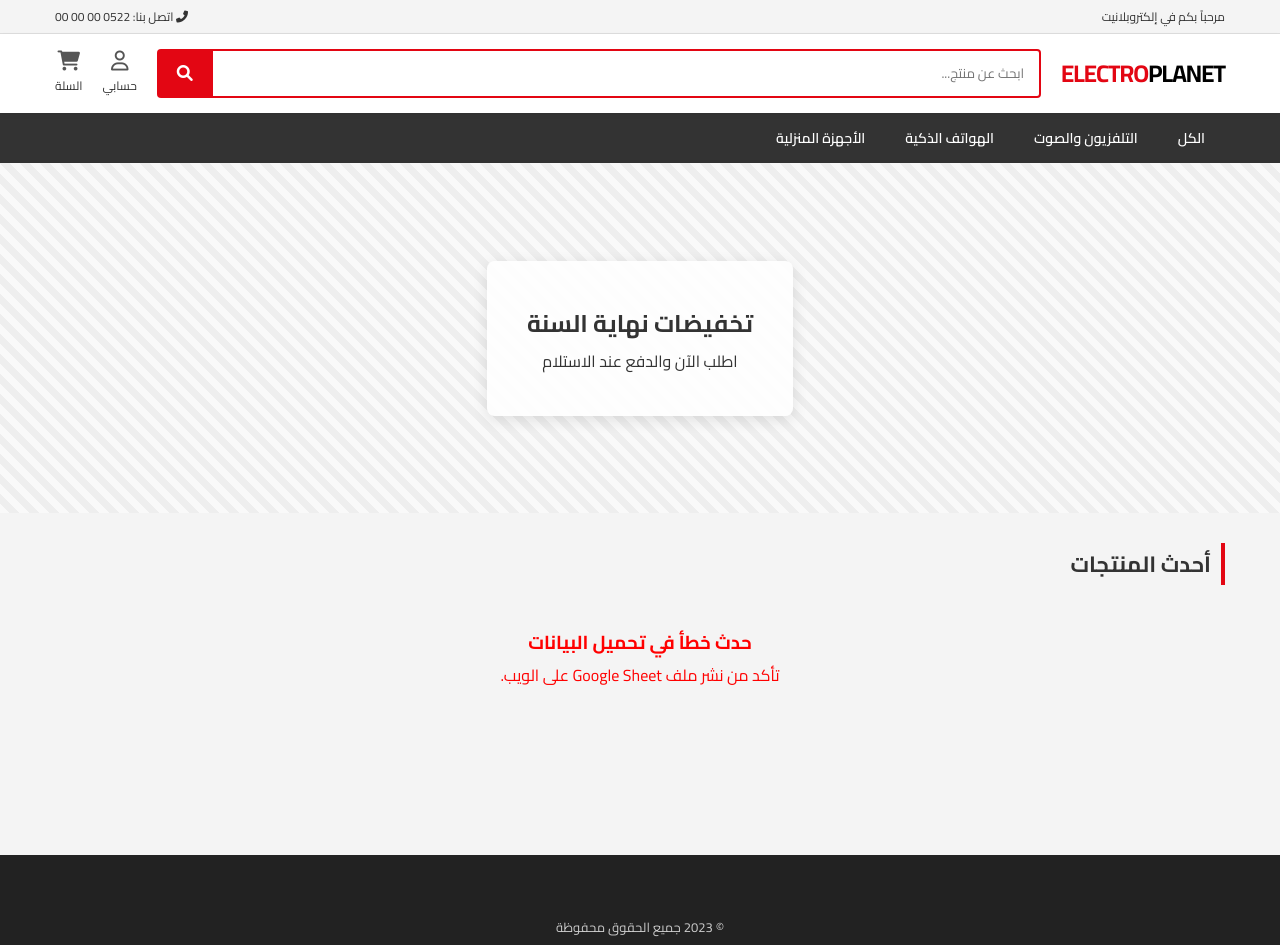
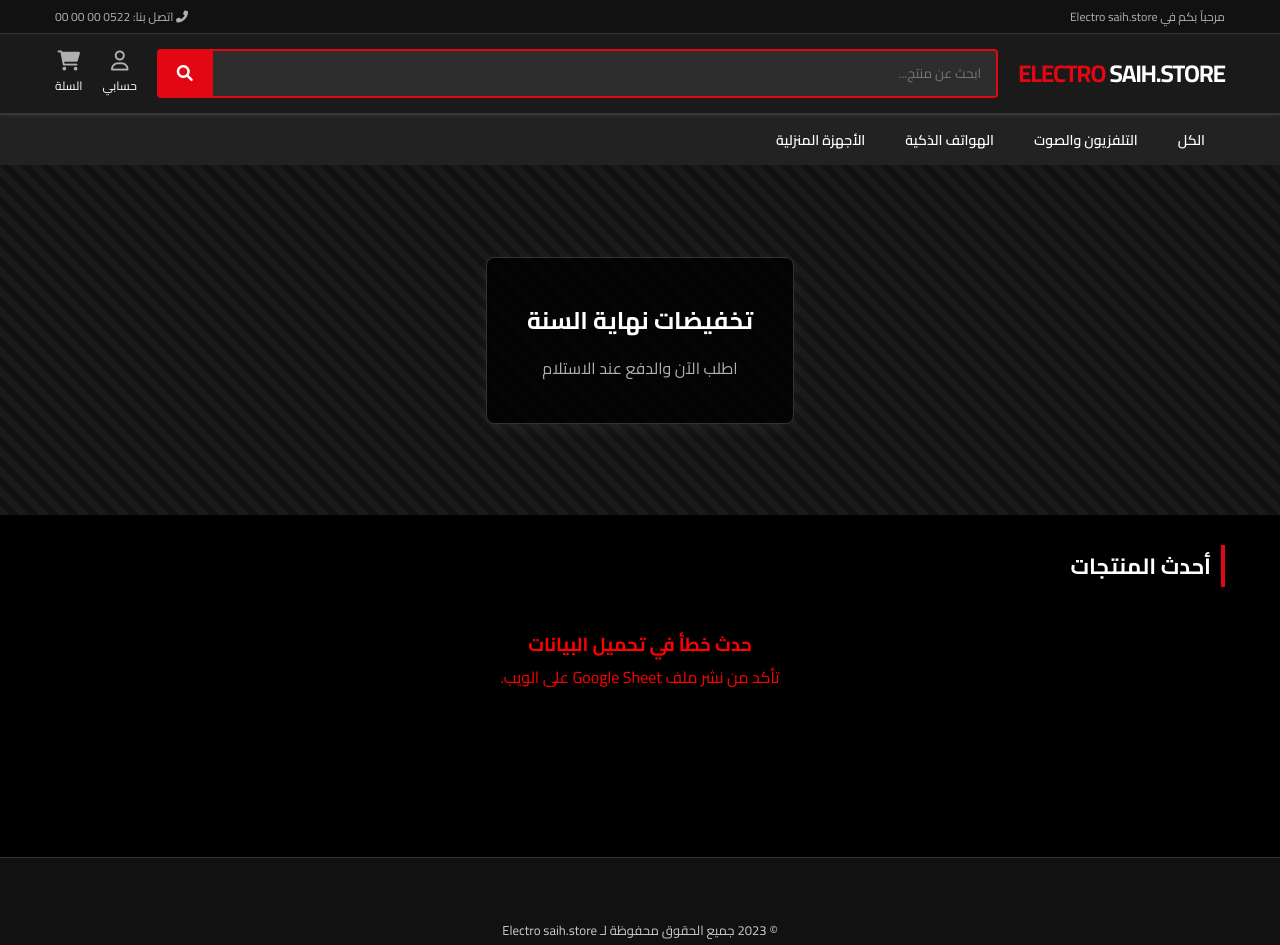
Before and after one commit to electrosaihstore/electro-saih-store, a plain HTML site: page index.html in a window 1280 px wide. Shown: the top 945 px of the page. Drawn offline with Linux system fonts and the light colour scheme; no server answers.

Commit message:
index.html

```diff
--- a/index.html
+++ b/index.html
@@ -3,65 +3,83 @@
 <head>
     <meta charset="UTF-8">
     <meta name="viewport" content="width=device-width, initial-scale=1.0">
-    <title>Electroplanet - الطلب عبر واتساب</title>
+    <title>Electro saih.store - الطلب عبر واتساب</title>
     <link href="https://fonts.googleapis.com/css2?family=Cairo:wght@300;400;600;700&display=swap" rel="stylesheet">
     <link rel="stylesheet" href="https://cdnjs.cloudflare.com/ajax/libs/font-awesome/6.0.0/css/all.min.css">
 
     <style>
         :root {
             --primary-color: #e30613;
-            --whatsapp-color: #25D366; /* لون واتساب */
+            --whatsapp-color: #25D366;
             --whatsapp-dark: #128C7E;
-            --dark-color: #333;
-            --light-gray: #f4f4f4;
-            --border-color: #ddd;
-            --white: #ffffff;
+
+            /* ألوان الوضع الليلي */
+            --bg-color: #000000;
+            --card-bg: #1a1a1a;
+            --text-main: #ffffff;
+            --text-secondary: #b0b0b0;
+            --border-color: #333333;
+            --input-bg: #2d2d2d;
         }
 
         * { box-sizing: border-box; margin: 0; padding: 0; }
-        body { font-family: 'Cairo', sans-serif; background-color: var(--light-gray); color: var(--dark-color); direction: rtl; }
+        body { font-family: 'Cairo', sans-serif; background-color: var(--bg-color); color: var(--text-main); direction: rtl; }
         a { text-decoration: none; color: inherit; }
         ul { list-style: none; }
 
         /* Top Bar & Header Styles */
-        .top-bar { background-color: var(--light-gray); border-bottom: 1px solid var(--border-color); padding: 5px 0; font-size: 12px; }
+        .top-bar { background-color: #111; border-bottom: 1px solid var(--border-color); padding: 5px 0; font-size: 12px; color: var(--text-secondary); }
         .container { max-width: 1200px; margin: 0 auto; padding: 0 15px; }
         .top-bar .container { display: flex; justify-content: space-between; }
 
-        header { background-color: var(--white); padding: 15px 0; box-shadow: 0 2px 5px rgba(0,0,0,0.05); position: sticky; top: 0; z-index: 1000; }
+        header { background-color: var(--card-bg); padding: 15px 0; box-shadow: 0 2px 5px rgba(255,255,255,0.05); position: sticky; top: 0; z-index: 1000; border-bottom: 1px solid var(--border-color); }
         .header-content { display: flex; align-items: center; justify-content: space-between; gap: 20px; }
+
+        /* تنسيق الشعار */
         .logo { font-size: 24px; font-weight: 800; color: var(--primary-color); text-transform: uppercase; letter-spacing: -1px; }
 
         .search-bar { flex: 1; display: flex; position: relative; }
-        .search-bar input { width: 100%; padding: 10px 15px; border: 2px solid var(--primary-color); border-radius: 0 4px 4px 0; border-left: none; outline: none; font-family: 'Cairo', sans-serif; }
+        .search-bar input { width: 100%; padding: 10px 15px; border: 2px solid var(--primary-color); border-radius: 0 4px 4px 0; border-left: none; outline: none; font-family: 'Cairo', sans-serif; background-color: var(--input-bg); color: var(--text-main); }
         .search-bar button { background-color: var(--primary-color); color: white; border: none; padding: 0 20px; border-radius: 4px 0 0 4px; cursor: pointer; font-size: 16px; }
 
         .user-actions { display: flex; gap: 20px; align-items: center; }
-        .action-item { display: flex; flex-direction: column; align-items: center; font-size: 12px; cursor: pointer; }
-        .action-item i { font-size: 20px; margin-bottom: 3px; color: #555; }
+        .action-item { display: flex; flex-direction: column; align-items: center; font-size: 12px; cursor: pointer; color: var(--text-main); }
+        .action-item i { font-size: 20px; margin-bottom: 3px; color: var(--text-secondary); }
 
-        nav { background-color: var(--dark-color); color: white; }
+        nav { background-color: #222; border-top: 1px solid var(--border-color); }
         .nav-menu { display: flex; gap: 0; }
-        .nav-menu a { display: block; padding: 12px 20px; font-size: 14px; font-weight: 600; transition: 0.3s; }
-        .nav-menu a:hover { background-color: var(--primary-color); }
+        .nav-menu a { display: block; padding: 12px 20px; font-size: 14px; font-weight: 600; transition: 0.3s; color: var(--text-main); }
+        .nav-menu a:hover { background-color: var(--primary-color); color: white; }
 
-        .hero { background-color: #ddd; height: 350px; display: flex; align-items: center; justify-content: center; background-image: linear-gradient(45deg, #eee 25%, #f9f9f9 25%, #f9f9f9 50%, #eee 50%, #eee 75%, #f9f9f9 75%, #f9f9f9 100%); background-size: 20px 20px; margin-bottom: 30px; }
-        .hero-text { text-align: center; background: rgba(255,255,255,0.9); padding: 40px; border-radius: 8px; box-shadow: 0 4px 15px rgba(0,0,0,0.1); }
+        /* Hero Section */
+        .hero {
+            background-color: #111;
+            height: 350px;
+            display: flex;
+            align-items: center;
+            justify-content: center;
+            background-image: linear-gradient(45deg, #111 25%, #1a1a1a 25%, #1a1a1a 50%, #111 50%, #111 75%, #1a1a1a 75%, #1a1a1a 100%);
+            background-size: 20px 20px;
+            margin-bottom: 30px;
+        }
+        .hero-text { text-align: center; background: rgba(0,0,0,0.8); padding: 40px; border-radius: 8px; box-shadow: 0 4px 15px rgba(255,255,255,0.05); border: 1px solid var(--border-color); }
+        .hero-text h2 { color: var(--text-main); margin-bottom: 10px; }
+        .hero-text p { color: var(--text-secondary); }
 
         /* Products Grid */
-        .section-title { font-size: 22px; margin-bottom: 20px; border-right: 4px solid var(--primary-color); padding-right: 10px; font-weight: 700; }
+        .section-title { font-size: 22px; margin-bottom: 20px; border-right: 4px solid var(--primary-color); padding-right: 10px; font-weight: 700; color: var(--text-main); }
         .products-grid { display: grid; grid-template-columns: repeat(auto-fill, minmax(220px, 1fr)); gap: 20px; margin-bottom: 50px; min-height: 200px; }
 
-        .product-card { background: var(--white); border: 1px solid #eee; border-radius: 8px; padding: 15px; transition: transform 0.2s, box-shadow 0.2s; position: relative; display: flex; flex-direction: column; }
-        .product-card:hover { transform: translateY(-5px); box-shadow: 0 5px 15px rgba(0,0,0,0.1); border-color: var(--primary-color); }
+        .product-card { background: var(--card-bg); border: 1px solid var(--border-color); border-radius: 8px; padding: 15px; transition: transform 0.2s, box-shadow 0.2s; position: relative; display: flex; flex-direction: column; }
+        .product-card:hover { transform: translateY(-5px); box-shadow: 0 5px 15px rgba(255,255,255,0.05); border-color: var(--primary-color); }
 
         .badge { position: absolute; top: 10px; right: 10px; background-color: var(--primary-color); color: white; padding: 2px 8px; font-size: 11px; border-radius: 4px; font-weight: bold; z-index: 1; }
 
-        .product-img { width: 100%; height: 180px; object-fit: contain; margin-bottom: 15px; }
-        .product-category { font-size: 12px; color: #888; margin-bottom: 5px; }
-        .product-title { font-size: 14px; font-weight: 600; margin-bottom: 10px; line-height: 1.4; height: 40px; overflow: hidden; }
+        .product-img { width: 100%; height: 180px; object-fit: contain; margin-bottom: 15px; background-color: #fff; border-radius: 4px; padding: 5px; }
+        .product-category { font-size: 12px; color: var(--text-secondary); margin-bottom: 5px; }
+        .product-title { font-size: 14px; font-weight: 600; margin-bottom: 10px; line-height: 1.4; height: 40px; overflow: hidden; color: var(--text-main); }
         .product-price { font-size: 18px; color: var(--primary-color); font-weight: 700; margin-bottom: 15px; }
-        .old-price { font-size: 13px; color: #999; text-decoration: line-through; margin-left: 5px; }
+        .old-price { font-size: 13px; color: #777; text-decoration: line-through; margin-left: 5px; }
 
         /* Whatsapp Button Style */
         .whatsapp-btn {
@@ -79,20 +97,20 @@
             align-items: center;
             justify-content: center;
             gap: 8px;
-            margin-top: auto; /* يدفع الزر للأسفل دائماً */
+            margin-top: auto;
         }
         .whatsapp-btn:hover { background-color: var(--whatsapp-dark); }
         .whatsapp-btn i { font-size: 18px; }
 
         /* Loading Spinner */
-        .loader { grid-column: 1 / -1; text-align: center; padding: 50px; color: #666; }
-        .spinner { display: inline-block; width: 40px; height: 40px; border: 4px solid rgba(0,0,0,0.1); border-radius: 50%; border-top-color: var(--primary-color); animation: spin 1s ease-in-out infinite; margin-bottom: 10px; }
+        .loader { grid-column: 1 / -1; text-align: center; padding: 50px; color: var(--text-secondary); }
+        .spinner { display: inline-block; width: 40px; height: 40px; border: 4px solid rgba(255,255,255,0.1); border-radius: 50%; border-top-color: var(--primary-color); animation: spin 1s ease-in-out infinite; margin-bottom: 10px; }
         @keyframes spin { to { transform: rotate(360deg); } }
 
         /* Footer */
-        footer { background-color: #222; color: #ccc; padding: 40px 0 20px; margin-top: auto; }
+        footer { background-color: #111; color: #ccc; padding: 40px 0 20px; margin-top: auto; border-top: 1px solid var(--border-color); }
         .footer-grid { display: grid; grid-template-columns: repeat(auto-fit, minmax(200px, 1fr)); gap: 30px; margin-bottom: 30px; }
-        .copyright { text-align: center; border-top: 1px solid #444; padding-top: 20px; font-size: 13px; }
+        .copyright { text-align: center; border-top: 1px solid #333; padding-top: 20px; font-size: 13px; }
 
         @media (max-width: 768px) {
             .header-content { flex-direction: column; align-items: stretch; }
@@ -105,14 +123,14 @@
 
     <div class="top-bar">
         <div class="container">
-            <div>مرحباً بكم في إلكتروبلانيت</div>
+            <div>مرحباً بكم في Electro saih.store</div>
             <div><i class="fas fa-phone-alt"></i> اتصل بنا: 0522 00 00 00</div>
         </div>
     </div>
 
     <header>
         <div class="container header-content">
-            <a href="#" class="logo">Electro<span style="color:black">planet</span></a>
+            <a href="#" class="logo">Electro <span style="color:white">saih.store</span></a>
             <div class="search-bar">
                 <input type="text" id="searchInput" placeholder="ابحث عن منتج...">
                 <button onclick="filterProducts()"><i class="fas fa-search"></i></button>
@@ -157,7 +175,7 @@
         <div class="container">
             <div class="footer-grid">
                 <div class="copyright" style="width: 100%; border:none;">
-                    &copy; 2023 جميع الحقوق محفوظة
+                    &copy; 2023 جميع الحقوق محفوظة لـ Electro saih.store
                 </div>
             </div>
         </div>
@@ -172,8 +190,7 @@
         const SHEET_ID = '1MdUUbjFDZCVllEftWjRwNDMtFFGSIudagh5lLR__Ln4';
         const SHEET_URL = `https://docs.google.com/spreadsheets/d/${SHEET_ID}/pub?output=csv`;
 
-        // 2. رقم الواتساب الخاص بك لاستقبال الطلبات
-        // ضع الرقم مع رمز الدولة وبدون علامة + (مثال للمغرب: 212600000000)
+        // 2. رقم الواتساب
         const PHONE_NUMBER = "212600000000";
 
         // ==========================================
@@ -226,7 +243,7 @@
             container.innerHTML = '';
 
             if (products.length === 0) {
-                container.innerHTML = '<p>لا توجد منتجات للعرض.</p>';
+                container.innerHTML = '<p style="color:white;">لا توجد منتجات للعرض.</p>';
                 return;
             }
 
@@ -246,7 +263,6 @@
                     ? `<span class="badge">${product.badge}</span>`
                     : '';
 
-                // تنظيف النصوص من علامات التنصيص لتجنب أخطاء الجافاسكريبت
                 const safeTitle = title.replace(/'/g, "\\'");
                 const safeImg = imgUrl.replace(/'/g, "\\'");
 
@@ -270,7 +286,6 @@
         }
 
         function orderViaWhatsapp(title, price, image) {
-            // نص الرسالة التي ستصلك
             const message = `مرحباً، أريد طلب هذا المنتج:
 
 *المنتج:* ${title}
@@ -279,7 +294,6 @@
 
 المرجو تأكيد الطلب. الدفع عند الاستلام.`;
 
-            // إنشاء الرابط وفتح واتساب
             const url = `https://wa.me/${PHONE_NUMBER}?text=${encodeURIComponent(message)}`;
             window.open(url, '_blank');
         }
```
